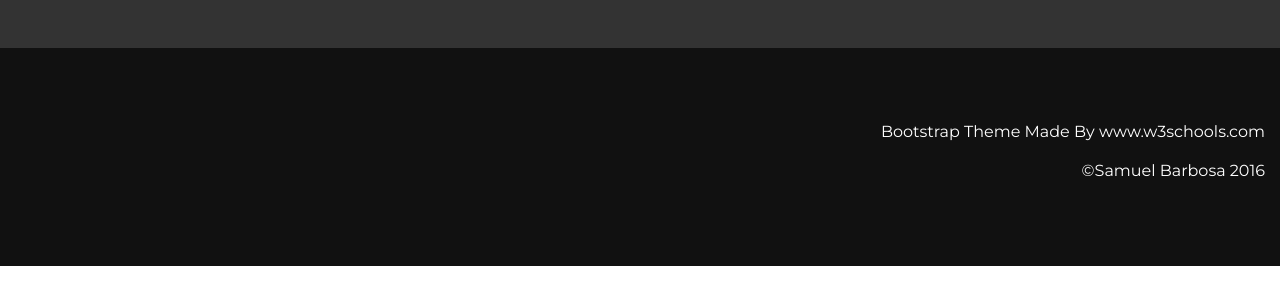
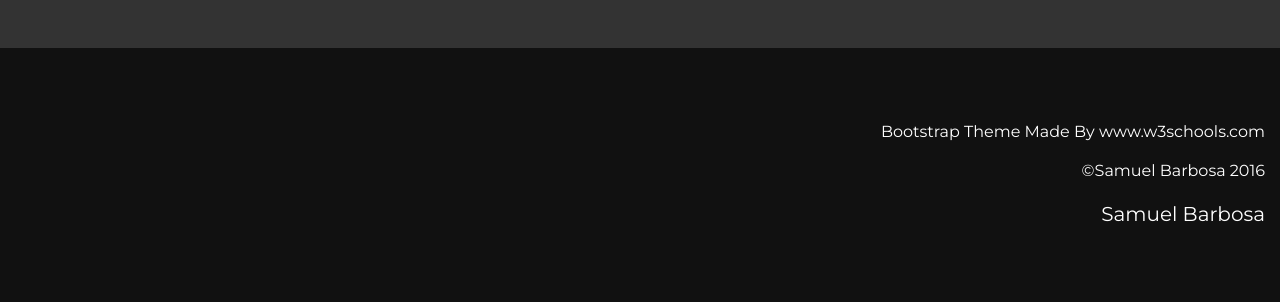
Before and after one commit to samu101108/ProfessionalPage, a plain HTML site: page index.html in a window 1280 px wide. Shown: the part 2020-2322 px from the top of the page. Before the commit the page ends 2286 px from the top, so only its background shows below. Drawn offline with nearby package versions, Linux system fonts and the light colour scheme.

Commit message:
LinkedIn Badge added to footer

```diff
--- a/index.html
+++ b/index.html
@@ -7,7 +7,7 @@
 
   <!-- Theme Made By www.w3schools.com - No Copyright -->
 
-
+<script type="text/javascript" src="https://platform.linkedin.com/badges/js/profile.js" async defer></script><!--cracha LinkedIn-->
   <link rel="stylesheet" href="https://maxcdn.bootstrapcdn.com/bootstrap/3.3.7/css/bootstrap.min.css">
   <link href="https://fonts.googleapis.com/css?family=Montserrat" rel="stylesheet">
   <script src="https://ajax.googleapis.com/ajax/libs/jquery/1.12.4/jquery.min.js"></script>
@@ -345,6 +345,10 @@ p {font-size: 16px;}
   <p>
     &copy;Samuel Barbosa 2016
   </p>
+  <!-- LinkedIn Badge -->
+  <div class="LI-profile-badge"  data-version="v1" data-size="medium" data-locale="en_US"
+  data-type="vertical" data-theme="dark" data-vanity="samu101108"><a class="LI-simple-link"
+  href='https://br.linkedin.com/in/samu101108?trk=profile-badge'>Samuel Barbosa</a></div>
 </footer>
 
 </body>
```
